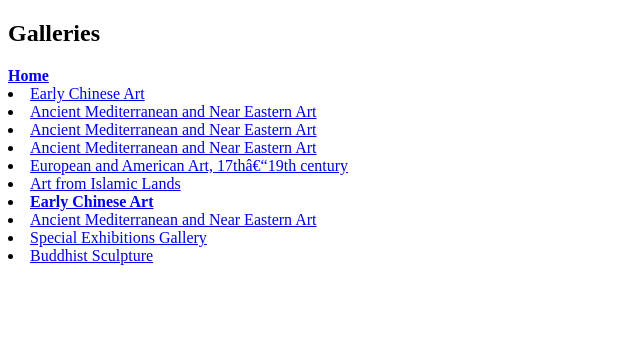
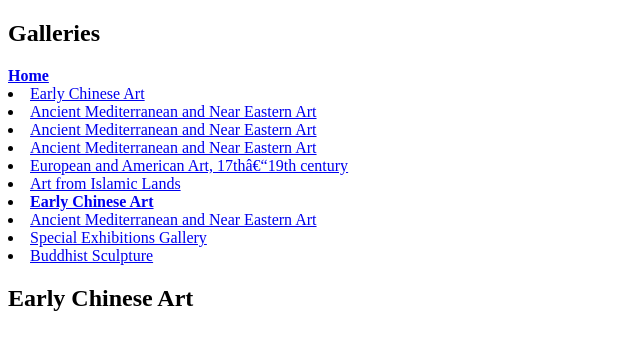
Before and after one commit to YElnadi/Art-Museum-Project, a React (Create React App) app: page /galleries/1600 in a window 1280 px wide. Shown: the top 350 px of the page, without its empty margins (0-640 px from the left). Built offline with nearby package versions, Linux system fonts and the light colour scheme.

Commit message:
Art Museum pt.2

```diff
--- a/src/App.js
+++ b/src/App.js
@@ -1,9 +1,16 @@
 import harvardArt from "./data/harvardArt";
 import GalleryNavigation from "./components/GalleryNavigation";
+import { Route } from "react-router-dom";
+import GalleryView from "./components/GalleryView";
 
 function App() {
   return (
-    <GalleryNavigation galleries={harvardArt.records}/>
+    <div className="page-wrapper">
+      <GalleryNavigation galleries={harvardArt.records} />
+      <Route exact path="/galleries/:galleryId">
+        <GalleryView galleries={harvardArt.records}/>
+      </Route>
+    </div>
   );
 }
 
--- /dev/null
+++ b/src/components/GalleryView/index.js
@@ -0,0 +1,20 @@
+import React from "react";
+import { useParams } from "react-router-dom";
+
+const GalleryView = ({ galleries }) => {
+  console.log("galleries", galleries);
+  const params = useParams();
+  const { galleryId } = params;
+
+  const selectedGallery = galleries.find(
+    (gallery) => gallery.galleryid === +galleryId
+  );
+  if (selectedGallery)
+    return (
+      <>
+        <h2>{selectedGallery.name}</h2>
+      </>
+    );
+};
+
+export default GalleryView;
--- a/src/index.js
+++ b/src/index.js
@@ -12,8 +12,6 @@ function Root() {
 }
 
 ReactDOM.render(
-  <React.StrictMode>
-    <Root/>
-  </React.StrictMode>,
+    <Root/>,
   document.getElementById('root'),
 )
```
